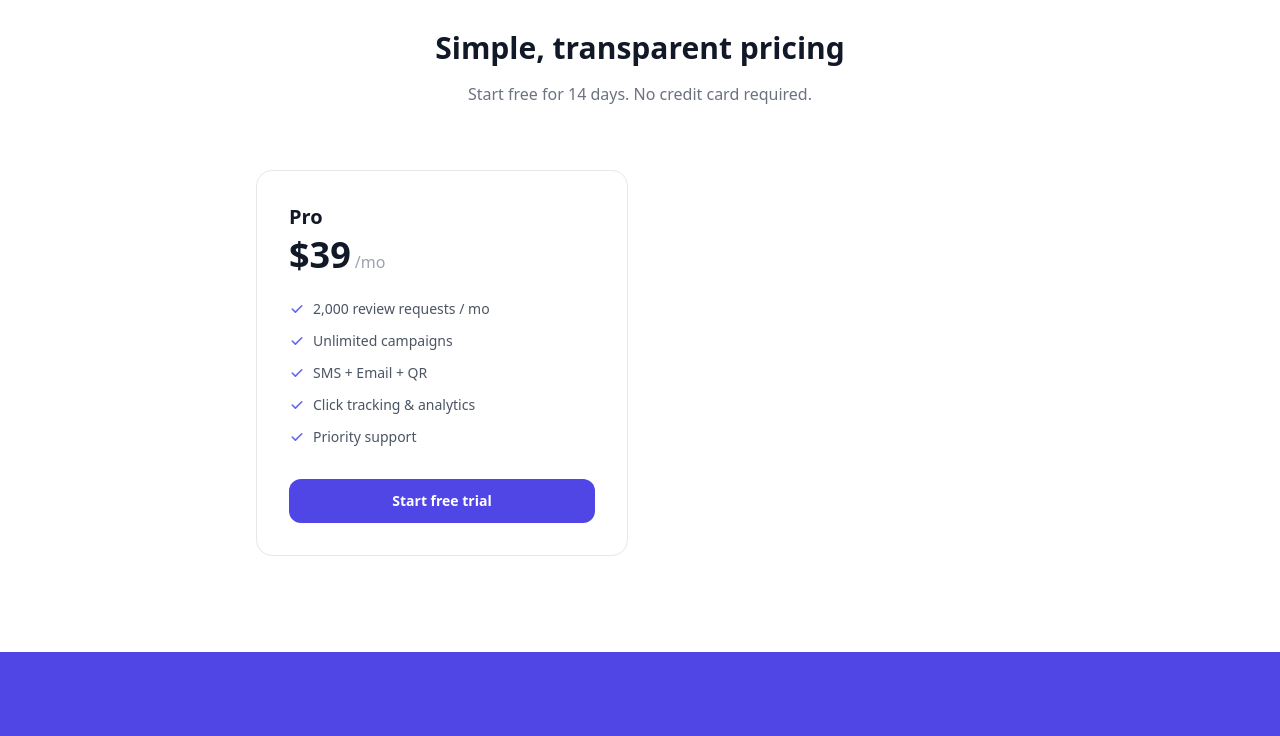
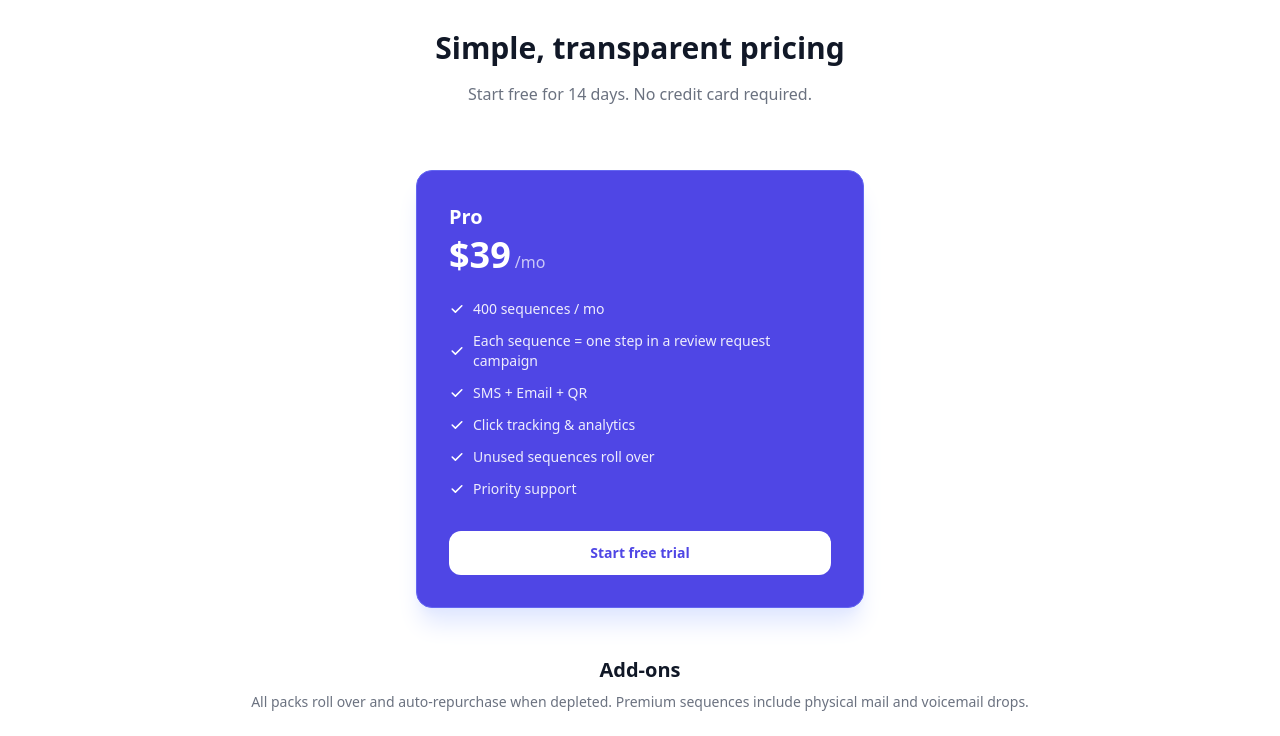
Before and after one commit to neumannbenm-hub/review-automater, a Next.js app: page / in a window 1280 px wide. Shown: the part 2000-2736 px from the top of the page. Built offline with nearby package versions, Linux system fonts and the light colour scheme; no server answers.

Commit message:
Redesign pricing to reflect sequence-based model with add-ons
Base plan: $39/mo for 400 sequences. Add-ons: extra sequences ($25/250),
voicemail drops ($10/50), mailing letters ($150/50) — all rollover and
auto-repurchase when depleted.

https://claude.ai/code/session_01AMGKvjnUsBJHDyMUJKV16R

```diff
--- a/app/dashboard/billing/page.tsx
+++ b/app/dashboard/billing/page.tsx
@@ -25,7 +25,7 @@ export default async function BillingPage() {
             <div>
               <p className="text-lg font-bold text-gray-900">{currentPlan.name}</p>
               <p className="text-sm text-gray-400">
-                ${currentPlan.price}/mo · {currentPlan.requestsPerMonth.toLocaleString()} requests/mo
+                ${currentPlan.price}/mo · {currentPlan.sequencesPerMonth.toLocaleString()} sequences/mo
               </p>
             </div>
             <form action="/api/billing/portal" method="POST">
--- a/app/page.tsx
+++ b/app/page.tsx
@@ -1,6 +1,6 @@
 import Link from "next/link";
 import { auth } from "@clerk/nextjs/server";
-import { PLANS } from "@/lib/plans";
+import { PLANS, ADD_ONS } from "@/lib/plans";
 
 export default async function LandingPage() {
   const { userId } = await auth();
@@ -177,60 +177,70 @@ export default async function LandingPage() {
         <p className="text-gray-500 text-center mb-16">
           Start free for 14 days. No credit card required.
         </p>
-        <div className="grid md:grid-cols-2 gap-6 max-w-3xl mx-auto">
-          {PLANS.map((plan, i) => (
+
+        {/* Base plan */}
+        <div className="max-w-md mx-auto mb-12">
+          {PLANS.map((plan) => (
             <div
               key={plan.id}
-              className={`rounded-2xl p-8 border ${
-                i === 1
-                  ? "border-brand-500 bg-brand-600 text-white shadow-xl shadow-brand-100"
-                  : "border-gray-200 bg-white"
-              }`}
+              className="rounded-2xl p-8 border border-brand-500 bg-brand-600 text-white shadow-xl shadow-brand-100"
             >
-              {i === 1 && (
-                <div className="inline-block bg-white/20 text-white text-xs font-semibold px-2 py-0.5 rounded-full mb-4">
-                  Most popular
-                </div>
-              )}
-              <h3 className={`text-xl font-bold mb-1 ${i === 1 ? "text-white" : "text-gray-900"}`}>
-                {plan.name}
-              </h3>
+              <h3 className="text-xl font-bold text-white mb-1">{plan.name}</h3>
               <div className="flex items-baseline gap-1 mb-6">
-                <span className={`text-4xl font-black ${i === 1 ? "text-white" : "text-gray-900"}`}>
-                  ${plan.price}
-                </span>
-                <span className={i === 1 ? "text-white/70" : "text-gray-400"}>/mo</span>
+                <span className="text-4xl font-black text-white">${plan.price}</span>
+                <span className="text-white/70">/mo</span>
               </div>
               <ul className="space-y-3 mb-8">
                 {plan.features.map((f) => (
                   <li key={f} className="flex items-center gap-2 text-sm">
-                    <svg
-                      className={`w-4 h-4 flex-shrink-0 ${i === 1 ? "text-white" : "text-brand-500"}`}
-                      fill="currentColor"
-                      viewBox="0 0 20 20"
-                    >
-                      <path
-                        fillRule="evenodd"
-                        d="M16.707 5.293a1 1 0 010 1.414l-8 8a1 1 0 01-1.414 0l-4-4a1 1 0 011.414-1.414L8 12.586l7.293-7.293a1 1 0 011.414 0z"
-                        clipRule="evenodd"
-                      />
+                    <svg className="w-4 h-4 flex-shrink-0 text-white" fill="currentColor" viewBox="0 0 20 20">
+                      <path fillRule="evenodd" d="M16.707 5.293a1 1 0 010 1.414l-8 8a1 1 0 01-1.414 0l-4-4a1 1 0 011.414-1.414L8 12.586l7.293-7.293a1 1 0 011.414 0z" clipRule="evenodd" />
                     </svg>
-                    <span className={i === 1 ? "text-white/90" : "text-gray-600"}>{f}</span>
+                    <span className="text-white/90">{f}</span>
                   </li>
                 ))}
               </ul>
               <Link
                 href="/sign-up"
-                className={`block text-center py-3 rounded-xl font-semibold text-sm transition-colors ${
-                  i === 1
-                    ? "bg-white text-brand-600 hover:bg-brand-50"
-                    : "bg-brand-600 text-white hover:bg-brand-700"
-                }`}
+                className="block text-center py-3 rounded-xl font-semibold text-sm bg-white text-brand-600 hover:bg-brand-50 transition-colors"
               >
                 Start free trial
               </Link>
             </div>
           ))}
+        </div>
+
+        {/* Add-ons */}
+        <div className="max-w-4xl mx-auto">
+          <h3 className="text-xl font-bold text-center text-gray-900 mb-2">Add-ons</h3>
+          <p className="text-sm text-gray-500 text-center mb-8">
+            All packs roll over and auto-repurchase when depleted. Premium sequences include physical mail and voicemail drops.
+          </p>
+          <div className="grid md:grid-cols-3 gap-6">
+            {ADD_ONS.map((addon) => (
+              <div key={addon.id} className="rounded-2xl p-6 border border-gray-200 bg-white">
+                <h4 className="font-bold text-gray-900 mb-1">{addon.name}</h4>
+                <div className="flex items-baseline gap-1 mb-4">
+                  <span className="text-3xl font-black text-gray-900">${addon.price}</span>
+                  <span className="text-gray-400 text-sm">/ {addon.quantity} {addon.unit}</span>
+                </div>
+                <ul className="space-y-2 text-sm text-gray-500">
+                  <li className="flex items-center gap-2">
+                    <svg className="w-4 h-4 text-brand-500 flex-shrink-0" fill="currentColor" viewBox="0 0 20 20">
+                      <path fillRule="evenodd" d="M16.707 5.293a1 1 0 010 1.414l-8 8a1 1 0 01-1.414 0l-4-4a1 1 0 011.414-1.414L8 12.586l7.293-7.293a1 1 0 011.414 0z" clipRule="evenodd" />
+                    </svg>
+                    Unused {addon.unit} roll over
+                  </li>
+                  <li className="flex items-center gap-2">
+                    <svg className="w-4 h-4 text-brand-500 flex-shrink-0" fill="currentColor" viewBox="0 0 20 20">
+                      <path fillRule="evenodd" d="M16.707 5.293a1 1 0 010 1.414l-8 8a1 1 0 01-1.414 0l-4-4a1 1 0 011.414-1.414L8 12.586l7.293-7.293a1 1 0 011.414 0z" clipRule="evenodd" />
+                    </svg>
+                    Auto-repurchases when used
+                  </li>
+                </ul>
+              </div>
+            ))}
+          </div>
         </div>
       </section>
 
--- a/lib/plans.ts
+++ b/lib/plans.ts
@@ -3,9 +3,19 @@ export interface Plan {
   name: string;
   price: number;
   priceId: string;
-  requestsPerMonth: number;
-  campaigns: number; // -1 = unlimited
+  sequencesPerMonth: number;
   features: string[];
+}
+
+export interface AddOn {
+  id: string;
+  name: string;
+  price: number;
+  priceId: string;
+  quantity: number;
+  unit: string;
+  rollover: boolean;
+  autoRepurchase: boolean;
 }
 
 export const PLANS: Plan[] = [
@@ -14,15 +24,48 @@ export const PLANS: Plan[] = [
     name: "Pro",
     price: 39,
     priceId: process.env.STRIPE_PRICE_ID ?? "",
-    requestsPerMonth: 2000,
-    campaigns: -1,
+    sequencesPerMonth: 400,
     features: [
-      "2,000 review requests / mo",
-      "Unlimited campaigns",
+      "400 sequences / mo",
+      "Each sequence = one step in a review request campaign",
       "SMS + Email + QR",
       "Click tracking & analytics",
+      "Unused sequences roll over",
       "Priority support",
     ],
+  },
+];
+
+export const ADD_ONS: AddOn[] = [
+  {
+    id: "sequences-extra",
+    name: "Extra Sequences",
+    price: 25,
+    priceId: process.env.STRIPE_ADDON_SEQUENCES_PRICE_ID ?? "",
+    quantity: 250,
+    unit: "sequences",
+    rollover: true,
+    autoRepurchase: true,
+  },
+  {
+    id: "voicemail-drops",
+    name: "Voicemail Drops",
+    price: 10,
+    priceId: process.env.STRIPE_ADDON_VOICEMAIL_PRICE_ID ?? "",
+    quantity: 50,
+    unit: "voicemail drops",
+    rollover: true,
+    autoRepurchase: true,
+  },
+  {
+    id: "mailing-letters",
+    name: "Mailing Letters",
+    price: 150,
+    priceId: process.env.STRIPE_ADDON_LETTERS_PRICE_ID ?? "",
+    quantity: 50,
+    unit: "letters",
+    rollover: true,
+    autoRepurchase: true,
   },
 ];
 
```
